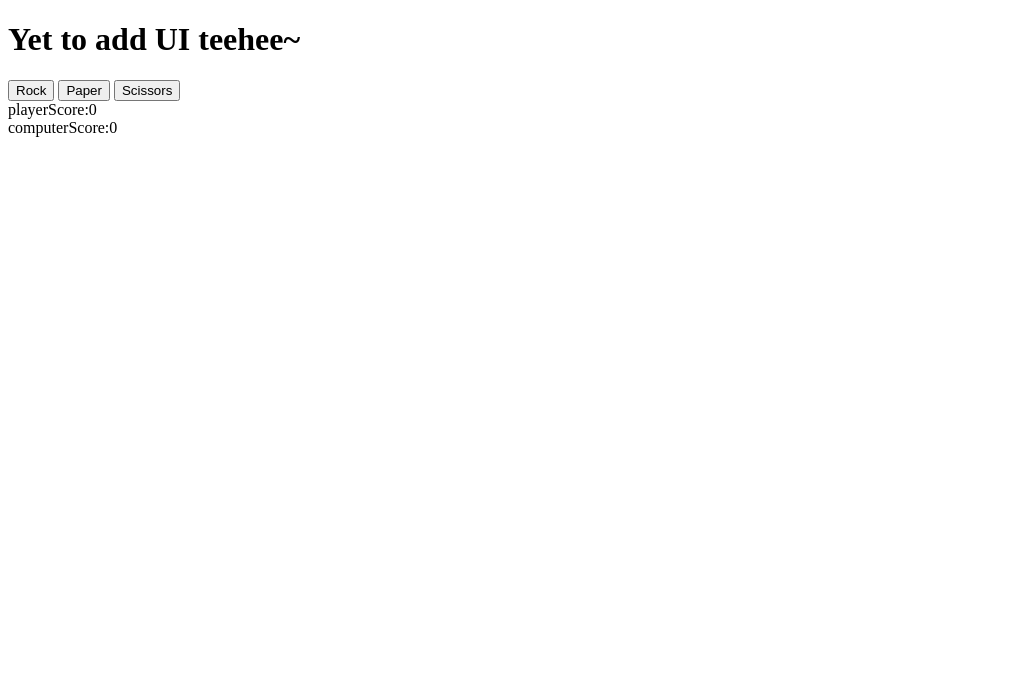
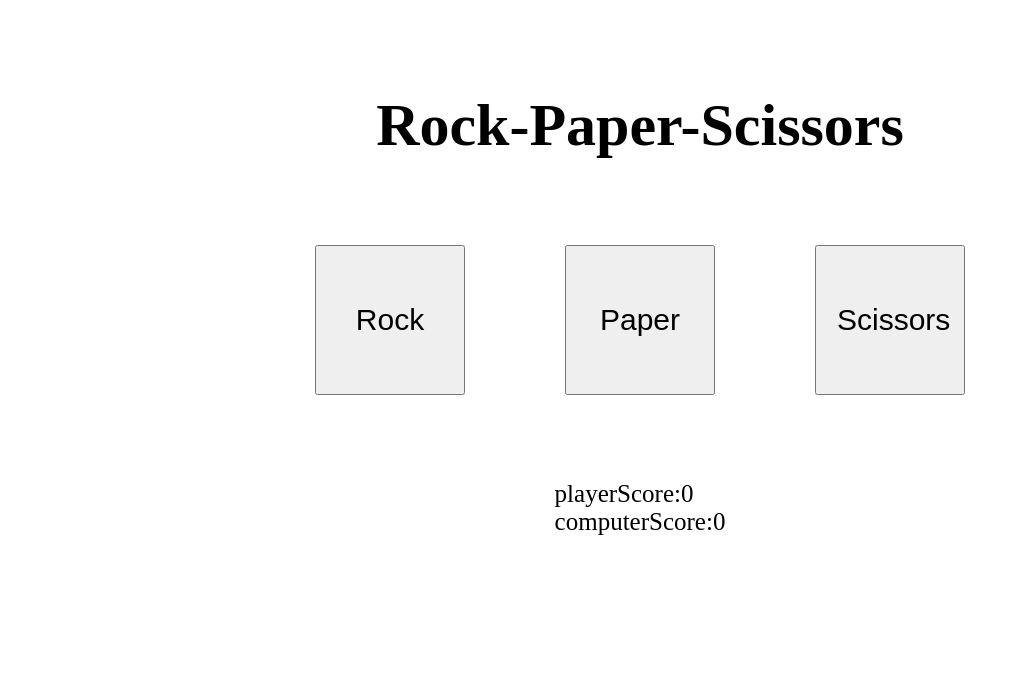
Before and after one commit to RazaNaqsh/Project_RockPaperScissors, a plain HTML site: page index.html in a window 1280 px wide. Shown: the whole page, without its empty margins (0-1020 px from the left). Drawn offline with Linux system fonts and the light colour scheme.

Commit message:
Basic layout

```diff
--- a/index.html
+++ b/index.html
@@ -5,14 +5,18 @@
     <meta http-equiv="X-UA-Compatible" content="IE=edge">
     <meta name="viewport" content="width=device-width, initial-scale=1.0">
     <title>RockPaperScissors</title>
+    <link rel="stylesheet" href="style.css">
 </head>
 <body>
-    <h1>Yet to add UI teehee~</h1>
-    <div id="container">
+    <div class="header">
+      <h1>Rock-Paper-Scissors</h1>
+    </div>
+    <div id="btnContainer">
         <button id="rock" class="btn">Rock</button>
         <button id="paper" class="btn">Paper</button>
         <button id="scissors" class="btn">Scissors</button>
     </div>
+<div class="scoreBoard">
 
         <div id="scores">
             <div class="scorePlayer">
@@ -22,12 +26,16 @@
 
             </div>
         </div>
+
+        <div class="gameText">
             <div class="play">
 
             </div>
             <div class="event">
 
             </div>
+        </div>
+</div>
     <script src="script.js">
     </script>
 </body>
--- a/script.js
+++ b/script.js
@@ -118,6 +118,3 @@ const scorePlayer = document.querySelector('.scorePlayer');
 const scoreComputer = document.querySelector('.scoreComputer');
 scorePlayer.textContent = 'playerScore:'+playerScore;
 scoreComputer.textContent = 'computerScore:'+computerScore;
-
-
-console.log(document.querySelectorAll("#rock"));
--- /dev/null
+++ b/style.css
@@ -0,0 +1,35 @@
+*{
+    margin: 0;
+    box-sizing: border-box;
+}
+html{
+    font-size: 62.5%;
+}
+div.header{
+    height: 20vh;
+    display: flex;
+    justify-content: center;
+    align-items: flex-end;
+    font-size: 3rem;
+}
+#btnContainer{
+    height: 40vh;
+    display: flex;
+    align-items: center;
+    justify-content: center;
+    gap: 10rem;
+}
+.btn{
+    font-size: 3rem;
+    padding: 2rem;
+    height: 15rem;
+    width: 15rem;
+}
+.scoreBoard{
+    height: 25vh;
+    display: flex;
+    flex-direction: column;
+    justify-content: flex-start;
+    align-items: center;
+    font-size: 2.5rem;
+}
```
Lines whose indentation alone changed are shown as unchanged.
